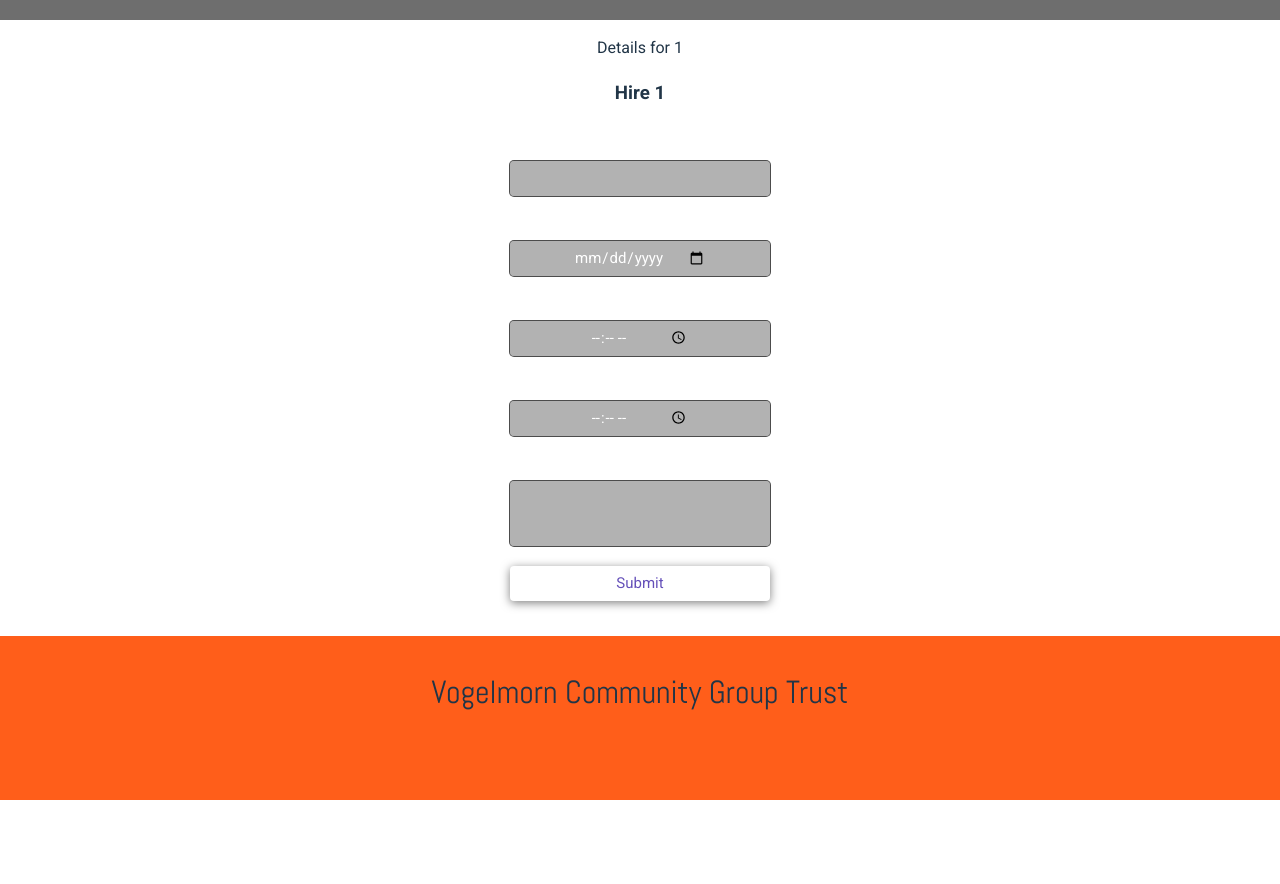
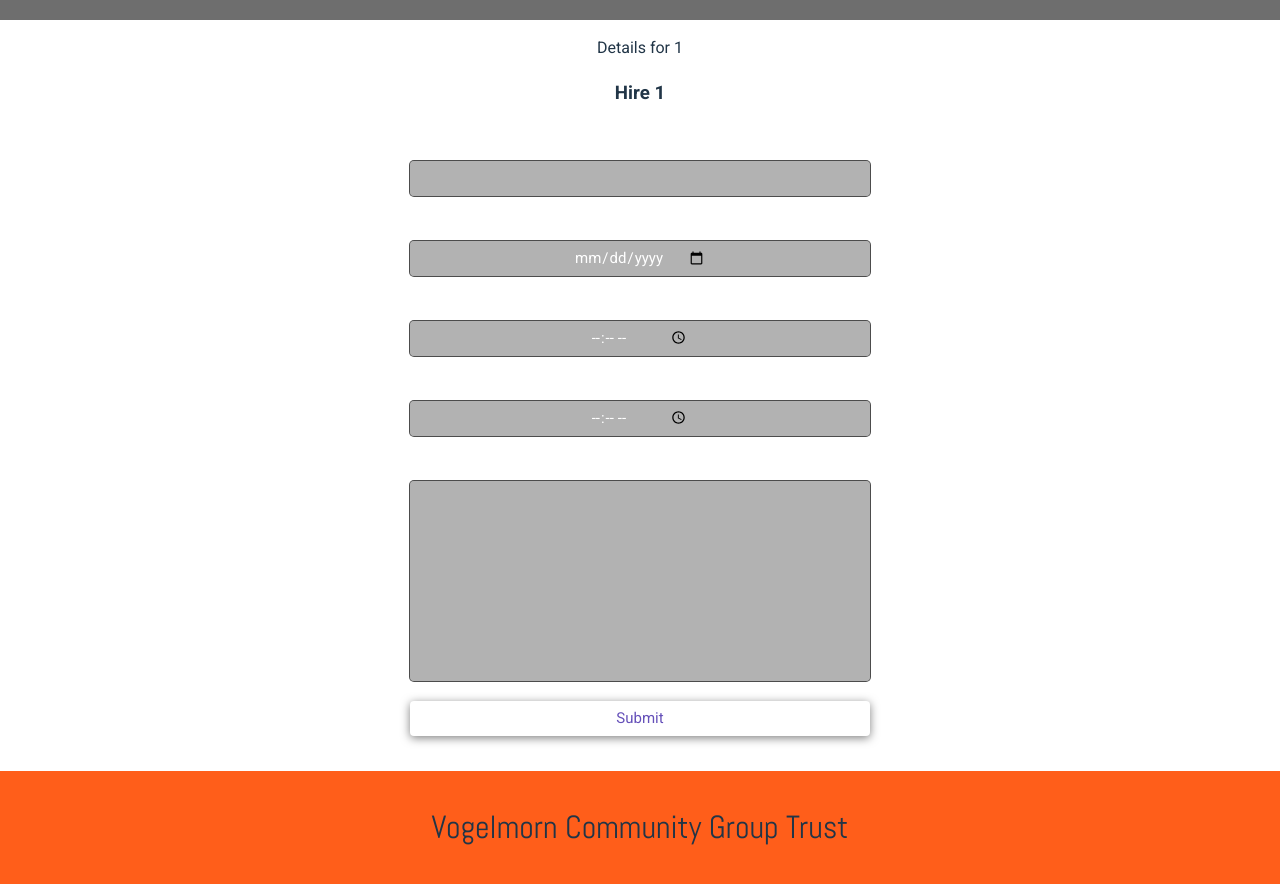
Before and after one commit to lucasfrey/vbc-hire, a React (Vite) app: page /hire/1 in a window 1280 px wide. Shown: the part 480-1364 px from the top of the page. Before the commit the page ends 1280 px from the top, so only its background shows below. Built offline with nearby package versions, Linux system fonts and the light colour scheme; grey boxes are pictures that could not be loaded.

Commit message:
Update HireForm layout and textarea rows.

```diff
--- a/src/pages/HireForm/HireForm.tsx
+++ b/src/pages/HireForm/HireForm.tsx
@@ -118,7 +118,7 @@ function HireForm() {
             </Form.Message>
           </div>
           <Form.Control asChild>
-            <textarea className="Textarea" required />
+            <textarea rows={8} className="Textarea" required />
           </Form.Control>
         </Form.Field>
         <Form.Submit asChild>
--- a/src/pages/HireForm/styles.css
+++ b/src/pages/HireForm/styles.css
@@ -12,7 +12,7 @@ button {
 }
 
 .FormRoot {
-  width: 260px;
+  width: 460px;
   margin: 0 auto 35px auto;
 }
 
```
